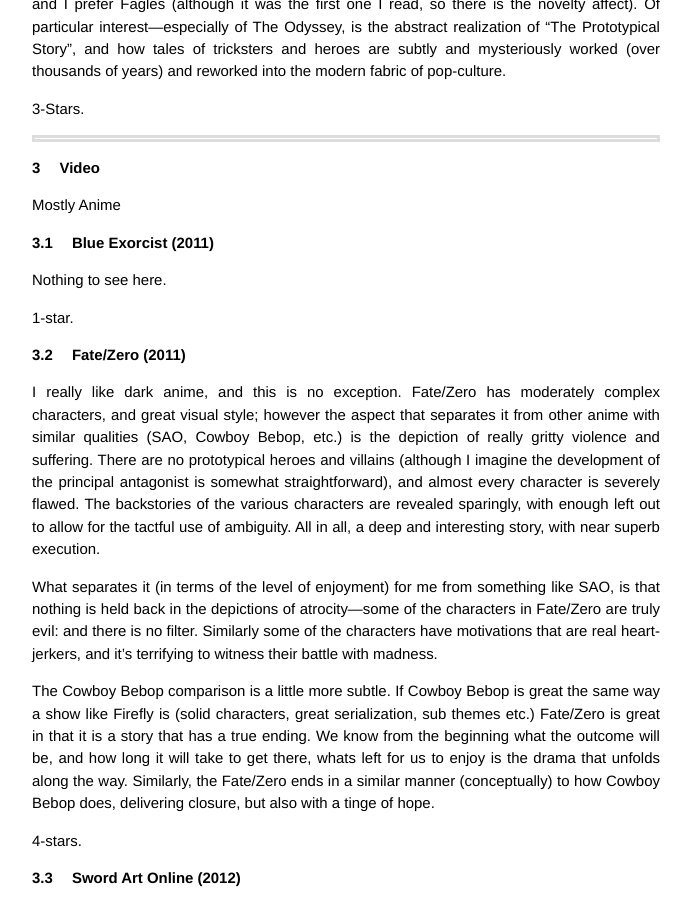
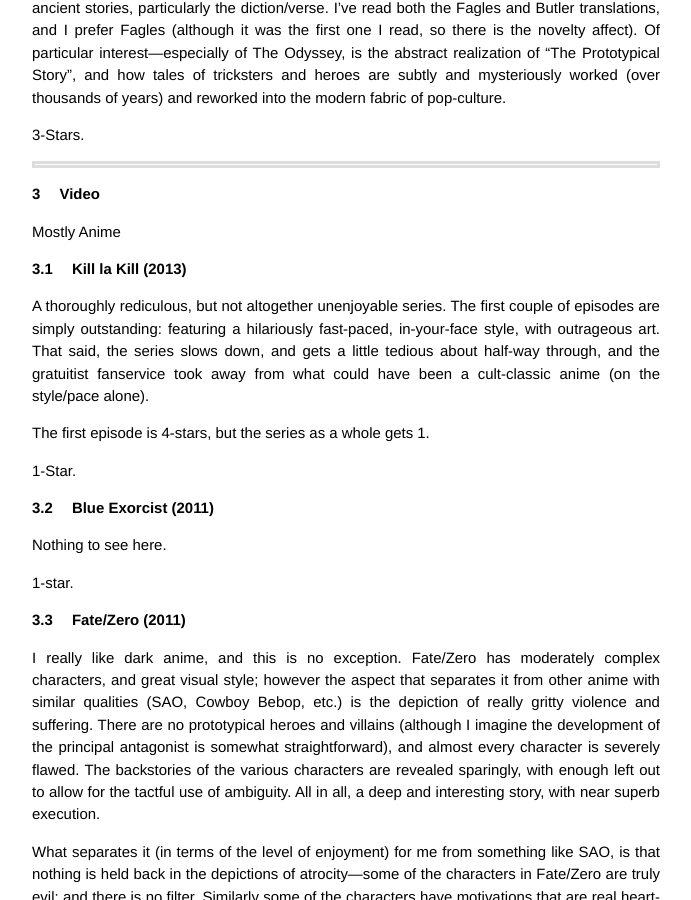
Before and after one commit to athuras/athuras.github.com, a Jekyll site: the page built from _posts/2014-06-24-Booklist.markdown, in a window 1280 px wide and 900 px high, scrolled down 3912 px. Shown: the whole window, without its empty margins (294-985 px from the left). Built offline with Jekyll 4.4.1, drawn with Linux system fonts in a browser that asks for light colours; some of the changed text lies outside the part shown.

Commit message:
added kill-la-kill review

```diff
--- a/_posts/2014-06-24-Booklist.markdown
+++ b/_posts/2014-06-24-Booklist.markdown
@@ -125,8 +125,16 @@
 # Video
 Mostly Anime
 
+## Kill la Kill (2013)
+A thoroughly rediculous, but not altogether unenjoyable series.
+The first couple of episodes are simply outstanding: featuring a hilariously fast-paced, in-your-face style, with outrageous art.
+That said, the series slows down, and gets a little tedious about half-way through, and the gratuitist fanservice took away from what could have been a cult-classic anime (on the style/pace alone).
+
+The first episode is 4-stars, but the series as a whole gets 1.
+
+1-Star.
+
 ## Blue Exorcist (2011)
-
 Nothing to see here.
 
 1-star.
```
Also changed, not shown: other parts of _posts/2014-06-24-Booklist.markdown (+1 -1 lines).
